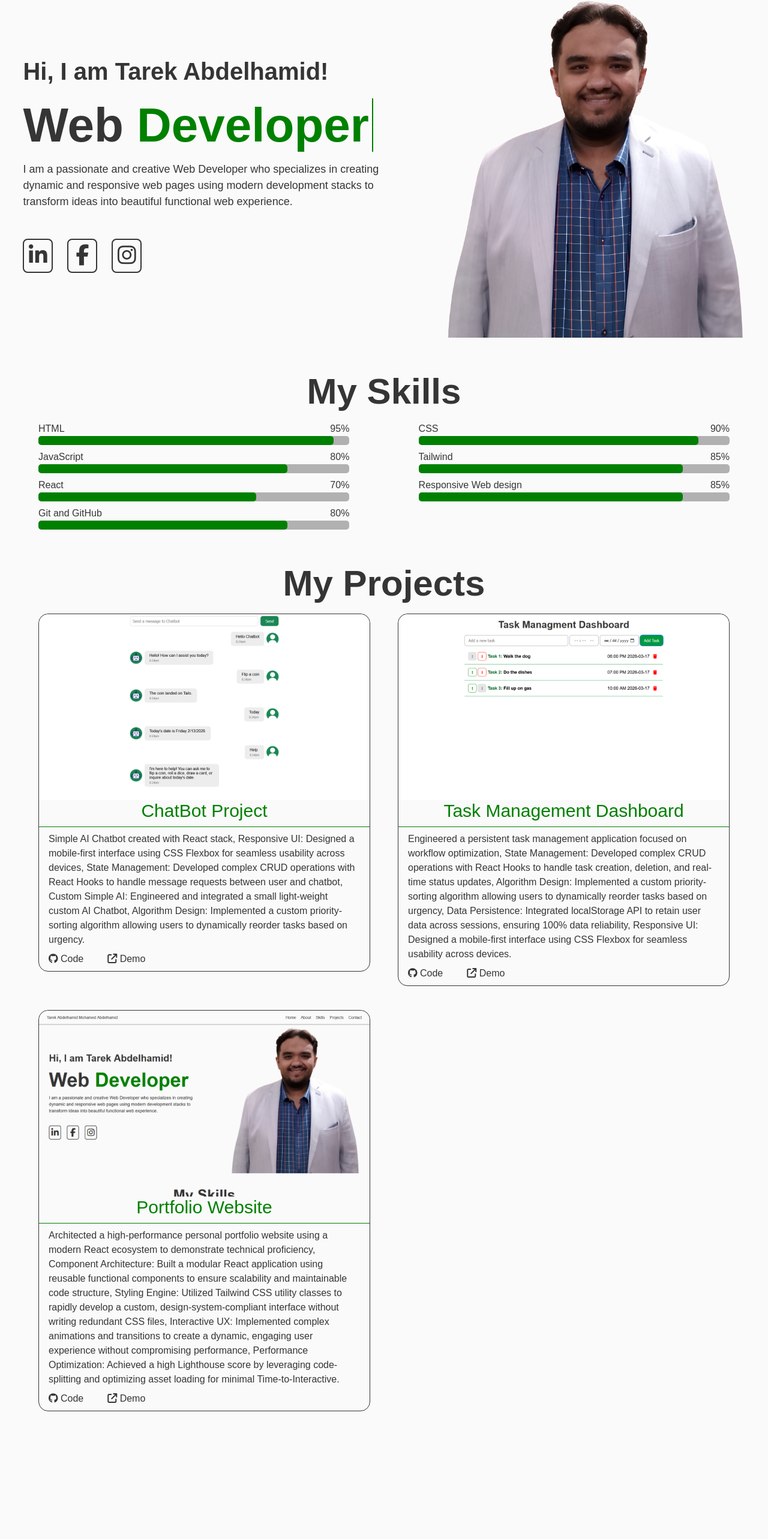
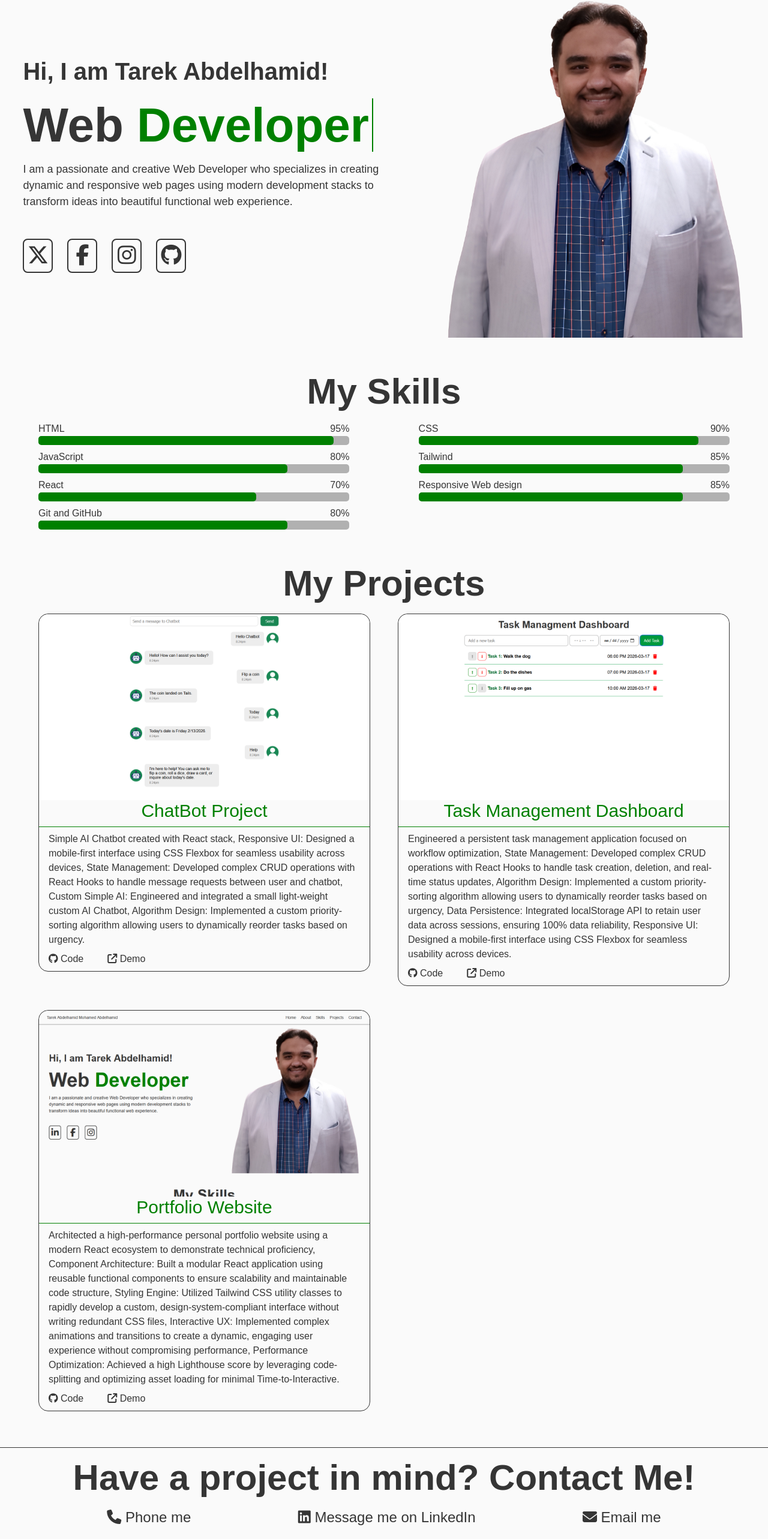
Before and after one commit to BugHunterExtraordinaire/portfolio-website, a React (Vite) app: page / in a window 1280 px wide. Shown: the part 70-2636 px from the top of the page at 60% size. Before the commit the page ends 2423 px from the top, so only its background shows below. Built offline with nearby package versions, Linux system fonts and the light colour scheme.

Commit message:
Finalize website layout and styles

```diff
--- a/src/footer/Footer.jsx
+++ b/src/footer/Footer.jsx
@@ -1,7 +1,34 @@
 export default function Footer() {
   return (
-    <footer className="w-full">
-
+    <footer className="w-full flex flex-col mt-15 border-t py-5" id="contact">
+      <h2 className="text-6xl text-center font-bold">Have a project in mind? Contact Me!</h2>
+      <nav aria-label="Social Contacts" className="pt-5">
+        <ul className="flex justify-evenly text-2xl">
+          <li>
+            <a href="tel:+201067297886"
+               className="hover:text-(--theme-color) duration-100 ease-in">
+              <i className="fa-solid fa-phone"
+                 aria-hidden="true" /> Phone me
+            </a>
+          </li>
+          <li>
+            <a href="https://www.linkedin.com/in/tarek-mohamed-6261ab368/?lipi=urn%3Ali%3Apage%3Ad_flagship3_profile_view_base_contact_details%3BdsG90pybTPGx%2F3ksJ34uNQ%3D%3D"
+               target="_blank"
+               className="hover:text-(--theme-color) duration-100 ease-in">
+              <i className="fa-brands fa-linkedin"
+                 aria-hidden='true' /> Message me on LinkedIn
+            </a>
+          </li>
+          <li>
+            <a href="mailto:tarek.mohamed.bughunter@gmail.com"
+               target="_blank"
+               className="hover:text-(--theme-color) duration-100 ease-in">
+                <i className="fa-solid fa-envelope"
+                   aria-hidden="true" /> Email me
+            </a>
+          </li>
+        </ul>
+      </nav>
     </footer>
   );
 }
--- a/src/main-content/about-components/Socials.css
+++ b/src/main-content/about-components/Socials.css
@@ -3,8 +3,8 @@
   color: #FAFAFA;
   border-color: var(--text-color);
 }
-.linkedin:hover {
-  background-color: #0077B5;
+.x:hover {
+  background-color: #000000;
   color: #FAFAFA;
   border-color: var(--text-color);
 }
--- a/src/main-content/about-components/Socials.jsx
+++ b/src/main-content/about-components/Socials.jsx
@@ -5,9 +5,9 @@ export default function Socials() {
     <section aria-label='My Socials' className='pt-12 w-full flex gap-6'>
       <a href='https://www.linkedin.com/in/tarek-mohamed-6261ab368/'
          target='_blank'
-         className='text-[35px] border-2 w-12.5 rounded-lg text-center linkedin hover:duration-100 ease-in'
-         aria-label='My Linkedin'>
-          <i className="fa-brands fa-linkedin-in" aria-hidden='true' />
+         className='text-[35px] border-2 w-12.5 rounded-lg text-center x hover:duration-100 ease-in'
+         aria-label='My Twitter (X)'>
+          <i class="fa-brands fa-x-twitter" aria-hidded="true"></i>
       </a>
       <a href='https://www.facebook.com/tarek.abdelhamid.5437/'
          target='_blank'
@@ -21,6 +21,12 @@ export default function Socials() {
          aria-label='My Instagram'>
           <i className="fa-brands fa-instagram" aria-hidden='true' />
       </a>
+      <a href='https://github.com/BugHunterExtraordinaire'
+         target='_blank'
+         className='text-[35px] border-2 w-12.5 rounded-lg text-center x hover:duration-100 ease-in'
+         aria-label='My GitHub'>
+          <i class="fa-brands fa-github" aria-hidden='true' />
+      </a>
     </section>
   );
 }
```
